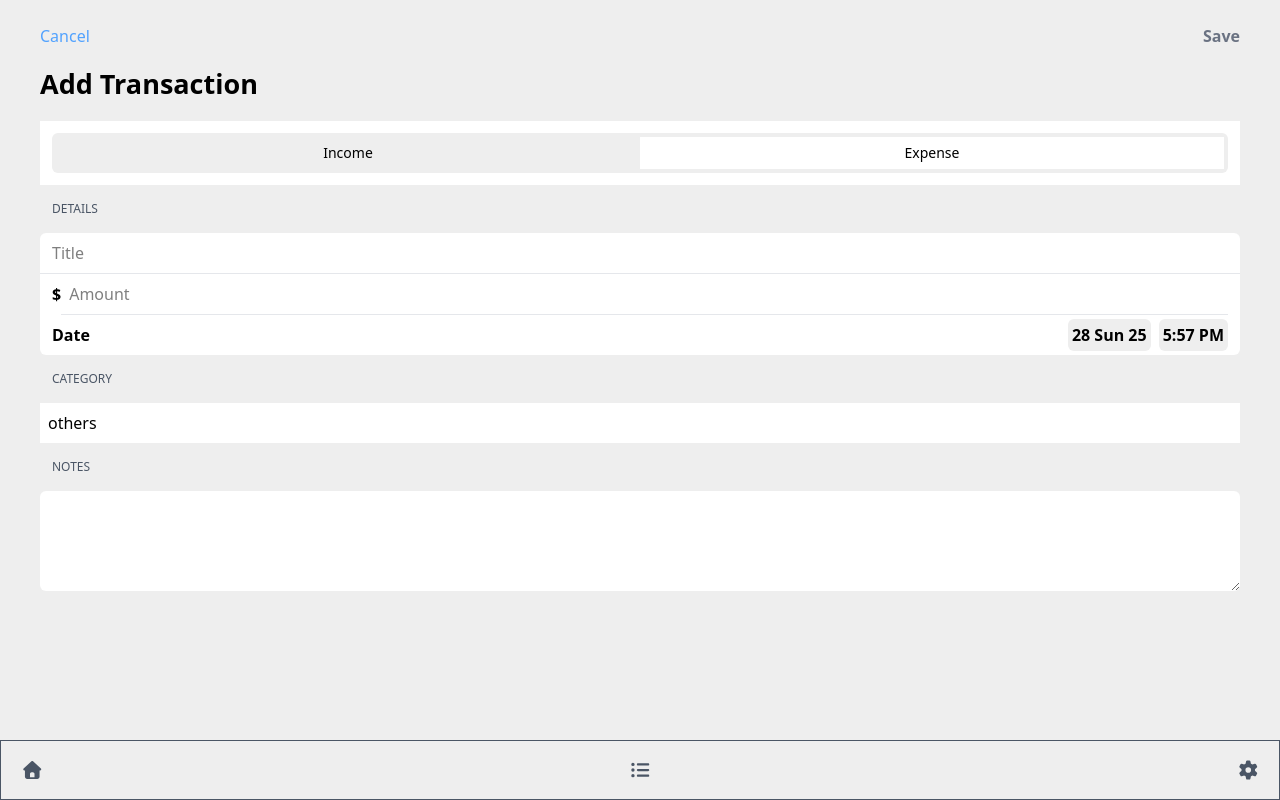
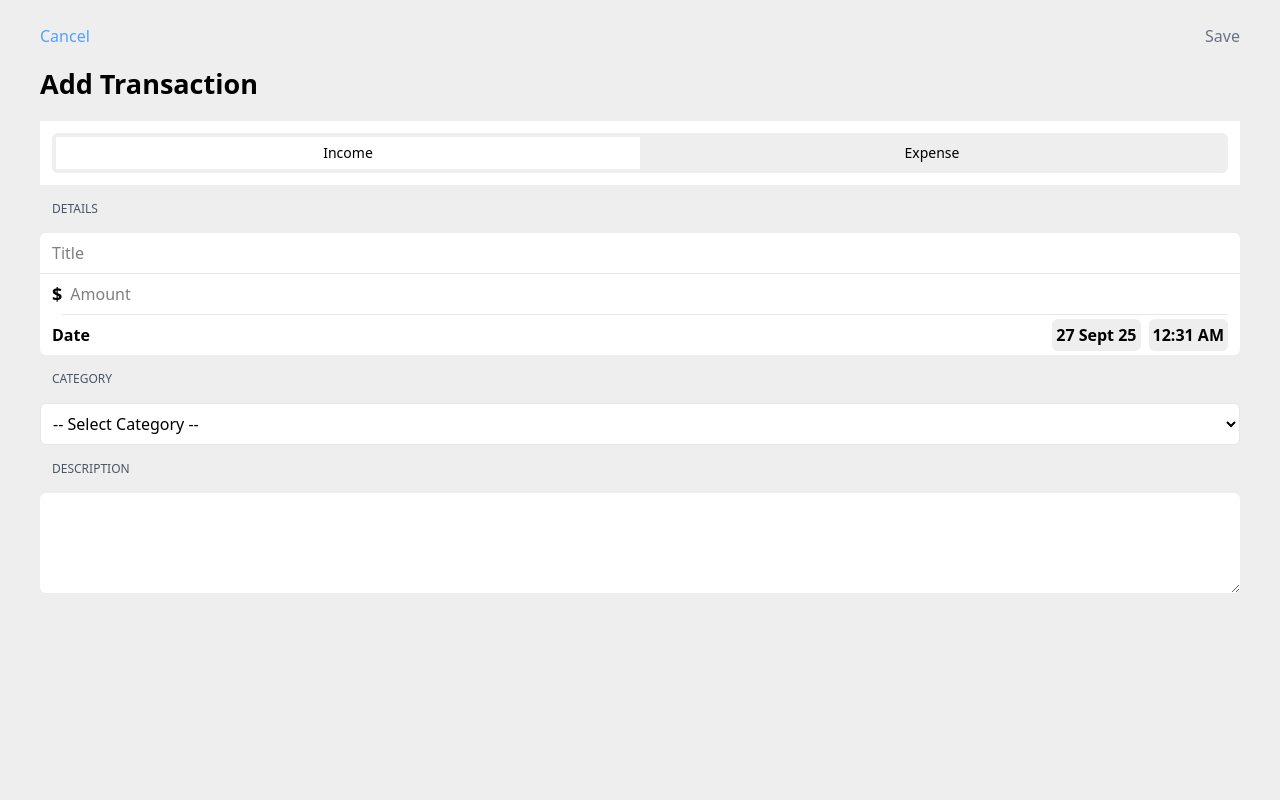
Before and after one commit to Just-Tara/expense-tracker, a React (Vite) app: page /add-transaction in a window 1280 px wide. Built offline with nearby package versions, Linux system fonts and the light colour scheme.

Commit message:
Added icon and added some changes to the others

```diff
--- a/src/AddTransaction.jsx
+++ b/src/AddTransaction.jsx
@@ -1,43 +1,65 @@
 import { useState } from "react";
 import { useNavigate } from "react-router-dom";
 import { useTransactions } from "./Context/TransactionContext";
-
+import { icon } from "@fortawesome/fontawesome-svg-core";
 
 function AddTransaction() {
   const { addTransaction } = useTransactions();
   const navigate = useNavigate();
 
-    const [type, setType] = useState("expense");
-    const [category, setCategory] = useState("others");
+  const [type, setType] = useState("income");
+  const [category, setCategory] = useState("");
   const [amount, setAmount] = useState("");
   const [title, setTitle] = useState("");
   const [note, setNote] = useState("");
 
+  const categories = {
+    income: [
+      { label: "Salary", icon: "💶" },
+      { label: "Gift", icon: "🎁" },
+      { label: "Investment", icon: "📈" },
+      { label: "Side Hustle", icon: ""},
+      { label: "Others", icon: ""}
+    ],
+    expense: [
+      { label: "Rent", icon: "🏠" },
+      { label: "Food", icon: "🍔" },
+      { label: "Shopping", icon: "🛒" },
+      { label: "Transportation", icon: ""},
+      { label: "Others", icon: "📦" },
+    ],
+  };
 
   const formatDate = (date) => {
     const options = {
+      weekday: "short",
       day: "2-digit",
-            weekday: "short",
+      month: "short",
       year: "2-digit",
-            month: "short"
+    };
+    const parts = date.toLocaleDateString("en-GB", options).split(" ");
+    return `${parts[1]} ${parts[2]} ${parts[3]}`;
   };
 
-        const parts = date.toLocaleDateString("en-GB", options).split(" ");
-        return `${parts[1]} ${parts[0].replace(",", "")} ${parts[3]}`
-        };
+  const now = new Date();
+  const currentDate = formatDate(now);
+  const currentTime = now.toLocaleTimeString([], { hour: "2-digit", minute: "2-digit" });
 
   const handleSubmit = (e) => {
     e.preventDefault();
+    if (!category || !amount) return;
 
+  const selectedCategory = categories[type].find(cat => cat.label === category);
 
       const newTransaction = {
         id: Date.now(),
         type,
         title,
-            category,
-            amount:parseFloat(amount),
-            date: formatDate(new Date()),
-            time: new Date().toLocaleTimeString(),
+        category: selectedCategory.label,   // ✅ just the label
+        icon: selectedCategory.icon,        // ✅ store the emoji
+        amount: parseFloat(amount),
+        date: currentDate,
+        time: currentTime,
         note,
       };
 
@@ -45,36 +67,43 @@ function AddTransaction() {
     navigate("/transactions");
   };
 
+  return (
+    <div className="px-10 py-3 bg-[#eee] h-[100vh]">
+      <div className="flex justify-between mt-3 mb-4">
+        <button onClick={() => navigate("/transactions")} className="text-blue-400 cursor-pointer">
+          Cancel
+        </button>
+        <button
+          onClick={handleSubmit}
+          className={`cursor-pointer ${!amount || !category ? "text-gray-500" : "text-blue-500"}`}
+        >
+          Save
+        </button>
+      </div>
 
-    return(
-        <>
-            <div className="px-10 py-3 bg-[#eee] h-[100vh]">
-                <div className="flex justify-between mt-3 cursor-pointer mb-4">
-                    <button onClick={() => navigate("/transactions")} className="text-blue-400 cursor-pointer">Cancel</button>
-                    <button onClick={handleSubmit} className="text-gray-500 cursor-pointer font-semibold">Save</button>
-                </div>
       <h2 className="text-[27px] font-bold mb-4">Add Transaction</h2>
+
       <form onSubmit={handleSubmit} className="space-y-4">
-                    <div className="p-3 flex border-white bg-white">
-                        <div className=" p-[4px] border-[#eee] rounded-md flex text-sm w-full bg-[#eee]">
+        <div className="p-3 bg-white">
+          <div className="p-[4px] rounded-md flex text-sm w-full bg-[#eee]">
             <button
               type="button"
-                        className={`cursor-pointer ${ type === "income" ? "bg-white w-[50%] p-[6px]" : "bg-grey-200  w-[50%]"}`}
+              className={`cursor-pointer w-1/2 p-[6px] ${type === "income" ? "bg-white" : ""}`}
               onClick={() => setType("income")}
             >
               Income
             </button>
-
             <button
               type="button"
-                        className={`cursor-pointer ${ type === "expense" ? "bg-white w-[50%] p-[6px]" : "bg-grey-200  w-[50%]"}`}
+              className={`cursor-pointer w-1/2 p-[6px] ${type === "expense" ? "bg-white" : ""}`}
               onClick={() => setType("expense")}
             >
               Expense
             </button>
-
           </div>
         </div>
+
+
         <p className="uppercase pl-3 text-xs text-gray-600">details</p>
         <div className="bg-white rounded-md">
           <input
@@ -82,43 +111,51 @@ function AddTransaction() {
             placeholder="Title"
             value={title}
             onChange={(e) => setTitle(e.target.value)}
-                            className="px-3 py-2 focus:outline-none border-b border-gray-200 w-full "/>
-
-                        <div className="flex px-3 ">
-                            <button className="font-semibold">$</button>
+            className="px-3 py-2 border-b border-gray-200 w-full focus:outline-none"
+          />
+          <div className="flex px-3 items-center">
+            <span className="font-semibold text-[18px]">$</span>
             <input
               type="number"
               placeholder="Amount"
               value={amount}
               onChange={(e) => setAmount(e.target.value)}
-                                className="px-2 py-2 focus:outline-none border-b border-gray-200 w-full  " />
+              className="px-2 py-2 border-b border-gray-200 w-full focus:outline-none"
+            />
           </div>
           <div className="flex justify-between px-3 p-1 font-semibold">
             <p className="flex items-center">Date</p>
-                            <div className="flex gap-2 ">
-                                <button className="bg-[#eee] p-1 rounded-md">28 Sun 25</button>
-                                <button className="bg-[#eee] p-1 rounded-md">5:57 PM</button>
+            <div className="flex gap-2">
+              <button type="button" className="bg-[#eee] p-1 rounded-md">{currentDate}</button>
+              <button type="button" className="bg-[#eee] p-1 rounded-md">{currentTime}</button>
             </div>
           </div>
         </div>
+
         <p className="uppercase pl-3 text-xs text-gray-600">category</p>
-
-                     <input
-                        type="text"
-                        placeholder="Category(e.g. Food, Rent)"
+        <select
   value={category}
   onChange={(e) => setCategory(e.target.value)}
-                        className="border-white bg-white p-2 w-full focus:outline-none"
-                        />
+  className="block w-full max-w-full border border-gray-200 bg-white p-2 rounded-md overflow-hidden truncate"
+>
+  <option value="" className="block w-full max-w-full border border-gray-200 bg-white p-2 rounded-md overflow-hidden truncate">-- Select Category --</option>
+  {categories[type].map((cat) => (
+    <option key={cat.label} value={cat.label}>
+      {cat.icon} {cat.label}
+    </option>
+  ))}
+</select>
 
 
-                     <p className="uppercase pl-3 text-xs text-gray-600">notes</p>
-                     <textarea className="focus:outline-none px-3 py-1 border-white bg-white w-full rounded-md h-[100px]"></textarea>
-
-
+        {/* Notes */}
+        <p className="uppercase pl-3 text-xs text-gray-600">description</p>
+        <textarea
+          value={note}
+          onChange={(e) => setNote(e.target.value)}
+          className="px-3 py-1 bg-white w-full rounded-md h-[100px] focus:outline-none"
+        />
       </form>
     </div>
-        </>
   );
 }
 
--- a/src/App.jsx
+++ b/src/App.jsx
@@ -1,12 +1,23 @@
+import { Routes, Route, useLocation } from "react-router-dom";
+import NavBar from "./Component/NavBar";
+import Dashboard from "./Dashboard";
+import TransactionPage from "./TransactionPage";
+import Settings from "./Settings";
+import AddTransaction from "./AddTransaction";
 
-import Dashboard from "./Dashboard.jsx"
-import TransactionPage from "./TransactionPage.jsx";
-import NavBar from "./Component/NavBar";
-function App(params) {
+function App() {
+  const location = useLocation();
+  const hideNavBar = location.pathname === "/add-transaction";
 
-  return(
+  return (
     <>
-       <NavBar/>
+      {!hideNavBar && <NavBar />}
+      <Routes>
+        <Route path="/" element={<Dashboard />} />
+        <Route path="/transactions" element={<TransactionPage />} />
+        <Route path="/settings" element={<Settings />} />
+        <Route path="/add-transaction" element={<AddTransaction />} />
+      </Routes>
     </>
   );
 }
--- a/src/Component/NavBar.jsx
+++ b/src/Component/NavBar.jsx
@@ -1,33 +1,19 @@
-import { BrowserRouter, Route, Routes, Link } from "react-router-dom";
-import Dashboard from "../Dashboard.jsx"
-import TransactionPage from "../TransactionPage.jsx";
-import Settings from "../Settings.jsx";
-import AddTransaction from "../AddTransaction.jsx";
 
-
+import { Link } from "react-router-dom";
 import { FontAwesomeIcon } from '@fortawesome/react-fontawesome';
 import {faHouse} from '@fortawesome/free-solid-svg-icons'
 import {faListUl} from '@fortawesome/free-solid-svg-icons'
 import {faGear} from '@fortawesome/free-solid-svg-icons'
+
 function NavBar() {
+
     return(
         <>
-    <BrowserRouter>
       <nav className="bottom-0 h-15 items-center fixed w-full border flex justify-between px-5 text-gray-600">
                 <Link to="/" className="text-[18px]"><FontAwesomeIcon icon={faHouse} /></Link>
                 <Link to="/transactions" className="text-[18px]"><FontAwesomeIcon icon={faListUl} /></Link>
-                <Link to="settings" className="text-[18px]"><FontAwesomeIcon icon={faGear} /></Link>
+                <Link to="/settings" className="text-[18px]"><FontAwesomeIcon icon={faGear} /></Link>
        </nav>
-
-       <Routes>
-        <Route path="/" element={<Dashboard/>}/>
-        <Route path="/transactions" element={<TransactionPage/>}/>
-        <Route path="/settings" element={<Settings/>}/>
-        <Route path="/add-transaction" element={<AddTransaction/>}/>
-       </Routes>
-    </BrowserRouter>
-
-
         </>
     );
 }
--- /dev/null
+++ b/src/Component/ThemeModal.jsx
@@ -0,0 +1,33 @@
+
+import { useState } from "react";
+function ThemeModal(params) {
+
+    const [open, setOpen] = useState(false)
+    comst [ThemeModal, setTheme] = useState ("light");
+
+    const applyTheme = (value) => {setTheme(value);
+
+    document.documentElement.classList.toggle("dark", value === "dark");
+    setOpen(false);
+};
+return (
+    <>
+    <button onClick={() => setOpen(true)
+    } className="">Theme Settings
+    </button>
+    {open && (
+        <div><h2>
+            Choose a thee</h2>
+    <label htmlFor="">
+        <input type="radio"
+                name="theme"
+                value="light"
+                checked={theme === light}
+                onChange={() => applyTheme("light")}/>
+        </label>
+    </div>
+    )}
+    </>
+)
+}
+export default ThemeModal;
--- a/src/Dashboard.jsx
+++ b/src/Dashboard.jsx
@@ -65,7 +65,7 @@ function Dashboard() {
                 </div>
 
             </div>
-             <button onClick={() => navigate("/add-transaction")} className="fixed bottom-23 right-6 bg-blue-600 text-white p-3 rounded-full shadow-lg cursor-pointer hover:bg-blue-700"><Plus size={28}/></button>
+             <button onClick={() => navigate("/add-transaction")} className="fixed bottom-23 right-3 bg-blue-500 text-white p-3 rounded-full shadow-lg cursor-pointer hover:bg-blue-400"><Plus size={28}/></button>
         </div>
 
         </>
--- a/src/Settings.jsx
+++ b/src/Settings.jsx
@@ -1,9 +1,15 @@
+
+import ThemeModal from "./Component/ThemeModal";
 function Settings(params) {
+
+
 
     return(
 
         <div className="p-5 bg-[#f2f2f2] h-[100vh]">
             <h1 className="text-3xl font-bold mb-4">Settings</h1>
+            <p>Theme</p>
+
         </div>
     )
 }
--- a/src/main.jsx
+++ b/src/main.jsx
@@ -1,12 +1,16 @@
-import { StrictMode } from 'react'
-import { createRoot } from 'react-dom/client'
-import './index.css'
-import App from './App.jsx'
-import { TransactionProvider } from
-  './Context/TransactionContext.jsx'
+import { StrictMode } from "react";
+import { createRoot } from "react-dom/client";
+import { BrowserRouter } from "react-router-dom"; // 👈 import BrowserRouter
+import "./index.css";
+import App from "./App.jsx";
+import { TransactionProvider } from "./Context/TransactionContext.jsx";
 
-createRoot(document.getElementById('root')).render(
-  <TransactionProvider>
-    <App/>
-  </TransactionProvider>
-)
+createRoot(document.getElementById("root")).render(
+  <StrictMode>
+    <TransactionProvider>
+      <BrowserRouter>   {/* 👈 Wrap App with BrowserRouter */}
+        <App />
+      </BrowserRouter>
+    </TransactionProvider>
+  </StrictMode>
+);
```
Also changed, not shown: src/TransactionPage.jsx (+10 -3 lines), 1 other file (tests, documents, lock files or other folders). Lines whose indentation alone changed are shown as unchanged.
